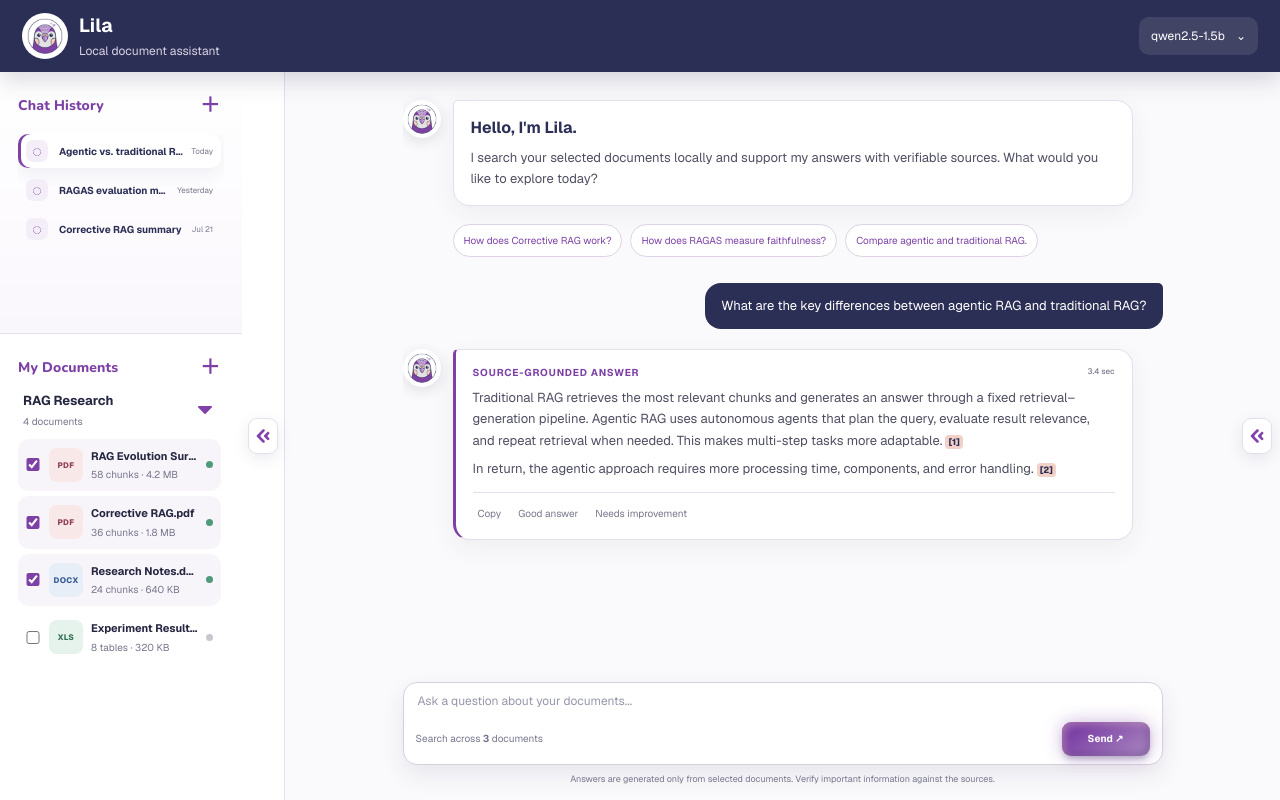
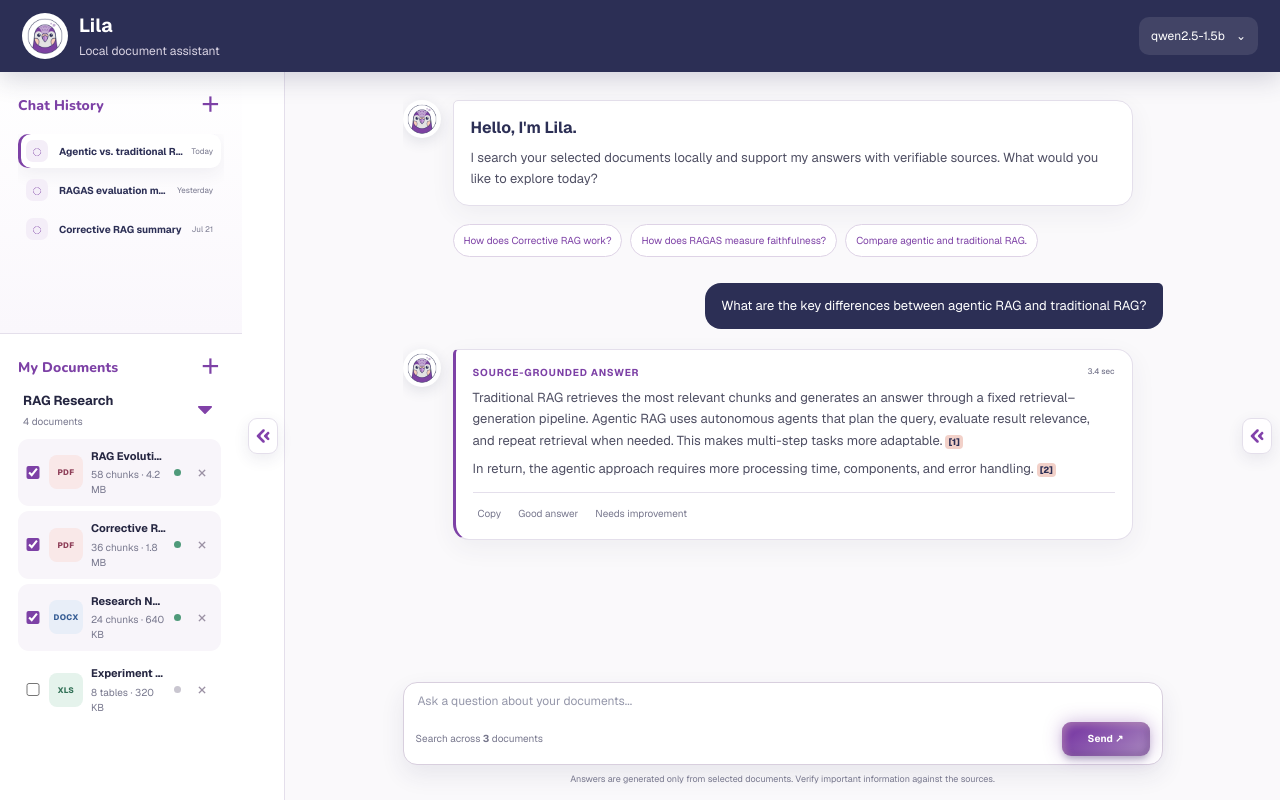
Before and after one commit to kardelentumay/Local-RAG-UI, a Next.js app: page / in a window 1280 px wide. Built offline with nearby package versions, Linux system fonts and the light colour scheme.

Commit message:
feat: add document removal controls

```diff
--- a/app/globals.css
+++ b/app/globals.css
@@ -175,7 +175,7 @@ body {
 .chat-history::-webkit-scrollbar, .document-list::-webkit-scrollbar { width: 5px; }
 .chat-history::-webkit-scrollbar-thumb, .document-list::-webkit-scrollbar-thumb { background: var(--lavender); border-radius: 99px; }
 .document-row {
-  display: grid; grid-template-columns: 16px 34px minmax(0, 1fr) 8px; align-items: center; gap: 8px;
+  display: grid; grid-template-columns: 16px 34px minmax(0, 1fr) 8px 24px; align-items: center; gap: 8px;
   padding: 9px 7px; border-radius: 11px; transition: background .2s ease;
 }
 .document-row:hover, .document-row.is-active { background: #f8f5fa; }
@@ -190,6 +190,13 @@ body {
 .file-type.xlsx { color: #347258; background: #e5f3ec; }
 .ready-dot { width: 7px; height: 7px; border-radius: 50%; background: #c9c6d0; }
 .is-active .ready-dot { background: var(--success); }
+.delete-document {
+  display: grid; place-items: center; width: 24px; height: 24px; padding: 0;
+  border: 0; border-radius: 7px; background: transparent; color: #9b91a4;
+  font-size: 17px; line-height: 1; transition: color .18s ease, background .18s ease, transform .18s ease;
+}
+.delete-document:hover { color: #8e3e58; background: #f9e8e8; transform: scale(1.06); }
+.delete-document:focus-visible { outline: 2px solid var(--purple); outline-offset: 2px; }
 .chat-content {
   flex: 1; min-height: 0; width: min(760px, calc(100% - 40px)); margin: 0 auto;
   padding: 28px 0 18px; overflow-y: auto; overscroll-behavior: contain;
@@ -260,7 +267,7 @@ body {
 .demo-notice button { border: 0; background: transparent; color: var(--navy); }
 
 .source-heading { margin-bottom: 18px; }
-.source-count { display: grid; place-items: center; width: 28px; height: 28px; border-radius: 50%; background: var(--soft-purple); color: var(--purple); font-weight: 800; }
+.source-count { display: grid; place-items: center; width: 26px; height: 26px; border-radius: 50%; background: var(--soft-purple); color: var(--purple); font-size: 12px; font-weight: 800; }
 .source-tabs { display: grid; grid-template-columns: 1fr 1fr; border-bottom: 1px solid var(--line); }
 .source-tabs button { border: 0; border-bottom: 2px solid transparent; padding: 10px; background: transparent; color: var(--muted); font-size: 11px; }
 .source-tabs button.active { color: var(--purple); border-color: var(--purple); font-weight: 700; }
--- a/app/page.tsx
+++ b/app/page.tsx
@@ -59,6 +59,11 @@ export default function Home() {
       { name: "New Report.pdf", meta: "Processed · 31 chunks", kind: "pdf", active: true },
     ]);
     setNotice("New Report.pdf was processed successfully and split into 31 chunks.");
+  }
+
+  function deleteDocument(name: string) {
+    setDocuments((current) => current.filter((document) => document.name !== name));
+    setNotice(`${name} was removed from the document library.`);
   }
 
   return (
@@ -136,10 +141,11 @@ export default function Home() {
             {documentsOpen && (
               <div className="document-list">
                 {documents.map((document) => (
-                  <label className={`document-row ${document.active ? "is-active" : ""}`} key={document.name}>
+                  <div className={`document-row ${document.active ? "is-active" : ""}`} key={document.name}>
                     <input
                       type="checkbox"
                       checked={document.active}
+                      aria-label={`Use ${document.name} in search`}
                       onChange={() =>
                         setDocuments((current) =>
                           current.map((item) =>
@@ -151,7 +157,16 @@ export default function Home() {
                     <span className={`file-type ${document.kind}`}>{document.kind === "xlsx" ? "XLS" : document.kind.toUpperCase()}</span>
                     <span className="document-copy"><b>{document.name}</b><small>{document.meta}</small></span>
                     <span className="ready-dot" aria-label={document.active ? "Active" : "Inactive"} />
-                  </label>
+                    <button
+                      type="button"
+                      className="delete-document"
+                      aria-label={`Delete ${document.name}`}
+                      title={`Delete ${document.name}`}
+                      onClick={() => deleteDocument(document.name)}
+                    >
+                      ×
+                    </button>
+                  </div>
                 ))}
               </div>
             )}
```
